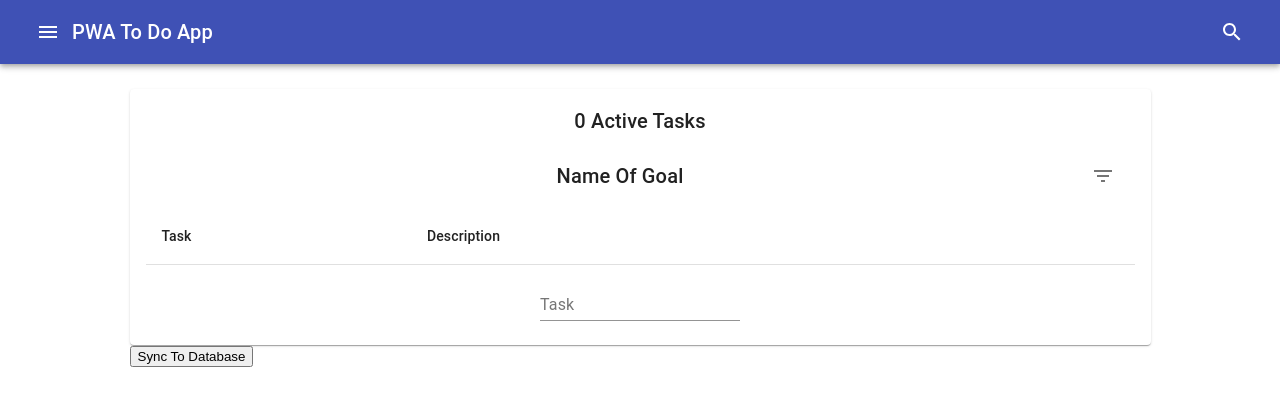
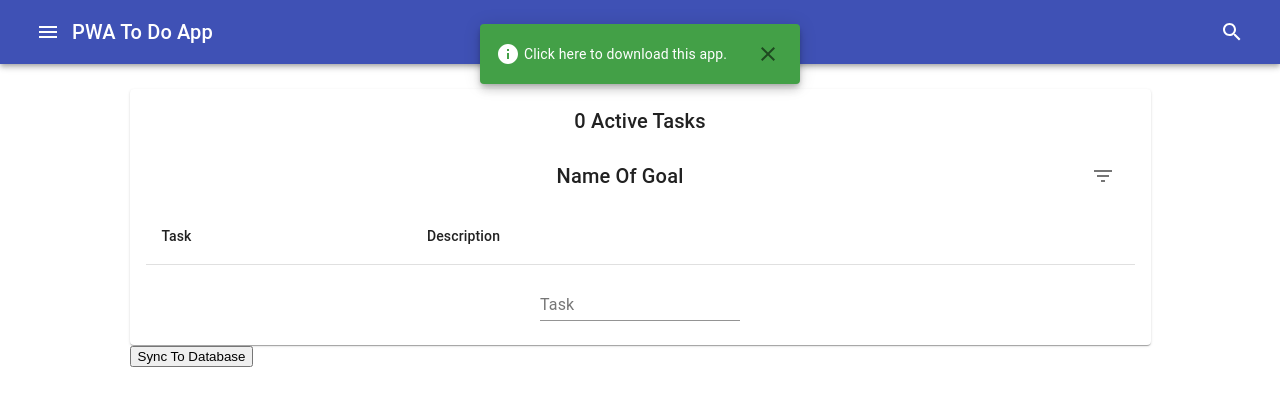
Before and after one commit to LoganConnor44/to-do-list-react-app, a React (Create React App) app: page / in a window 1280 px wide. Shown: the top 406 px of the page. Built offline with nearby package versions, Linux system fonts and the light colour scheme.

Commit message:
styling the install snackbar

```diff
--- a/src/components/to-do.js
+++ b/src/components/to-do.js
@@ -13,11 +13,21 @@ import Grid from '@material-ui/core/Grid';
 import Paper from '@material-ui/core/Paper';
 import '../styles/to-do.css';
 import UseAddToHomescreenPrompt from './add-to-homescreen';
+import Snackbar from '@material-ui/core/Snackbar';
+import SnackbarContent from '@material-ui/core/SnackbarContent';
+import InfoIcon from '@material-ui/icons/Info';
+import CloseIcon from '@material-ui/icons/Close';
+import IconButton from '@material-ui/core/IconButton';
 
 const InstallPwa = () => {
     const [prompt, promptToInstall] = UseAddToHomescreenPrompt();
     const [isAddToHomescreenVisible, setIsAddToHomescreenVisible] = useState(false);
     const hideAddToHomescreen = () => setIsAddToHomescreenVisible(false);
+    const [openSnackbar, setOpenSnackbar] = useState(true);
+
+    const toggleClose = () => {
+        setOpenSnackbar(!openSnackbar);
+    }
 
     useEffect(() => {
         if (prompt) {
@@ -25,16 +35,41 @@ const InstallPwa = () => {
         }
     }, [prompt]);
 
-    if (!isAddToHomescreenVisible) {
-        return <div />;
-    }
+    // if (!isAddToHomescreenVisible) {
+    //     return <div />;
+    // }
+
+    const message = "Click here to download this app.";
 
     return (
-        <div onClick={hideAddToHomescreen}>
-            <button onClick={hideAddToHomescreen}>Close</button>
-                Hello! Wanna add to homescreen?
-            <button onClick={promptToInstall}>Add to homescreen</button>
-        </div>
+        <Snackbar anchorOrigin={{
+                vertical: 'top',
+                horizontal: 'center',
+
+            }}
+            open={openSnackbar}
+            autoHideDuration={3000}  >
+            <SnackbarContent message={
+                    <div style={{
+                            display: 'flex',
+                            alignItems: 'center'
+                        }}>
+                        <InfoIcon style={{marginRight: 4}} />
+                    {message}
+                    </div>
+                }
+                style={{backgroundColor: '#43a047'}}
+                action={
+                    <IconButton key="close" aria-label="close" onClick={toggleClose} >
+                        <CloseIcon />
+                    </IconButton>
+                } />
+        </Snackbar>
+        // <div onClick={hideAddToHomescreen}>
+        //     <button onClick={hideAddToHomescreen}>Close</button>
+        //         Hello! Wanna add to homescreen?
+        //     <button onClick={promptToInstall}>Add to homescreen</button>
+        // </div>
     );
 }
 
@@ -223,6 +258,8 @@ const Todo = () => {
                 <NavigationBar />
             </div>
 
+
+
             <InstallPwa />
 
             <app-content-styling>
```
